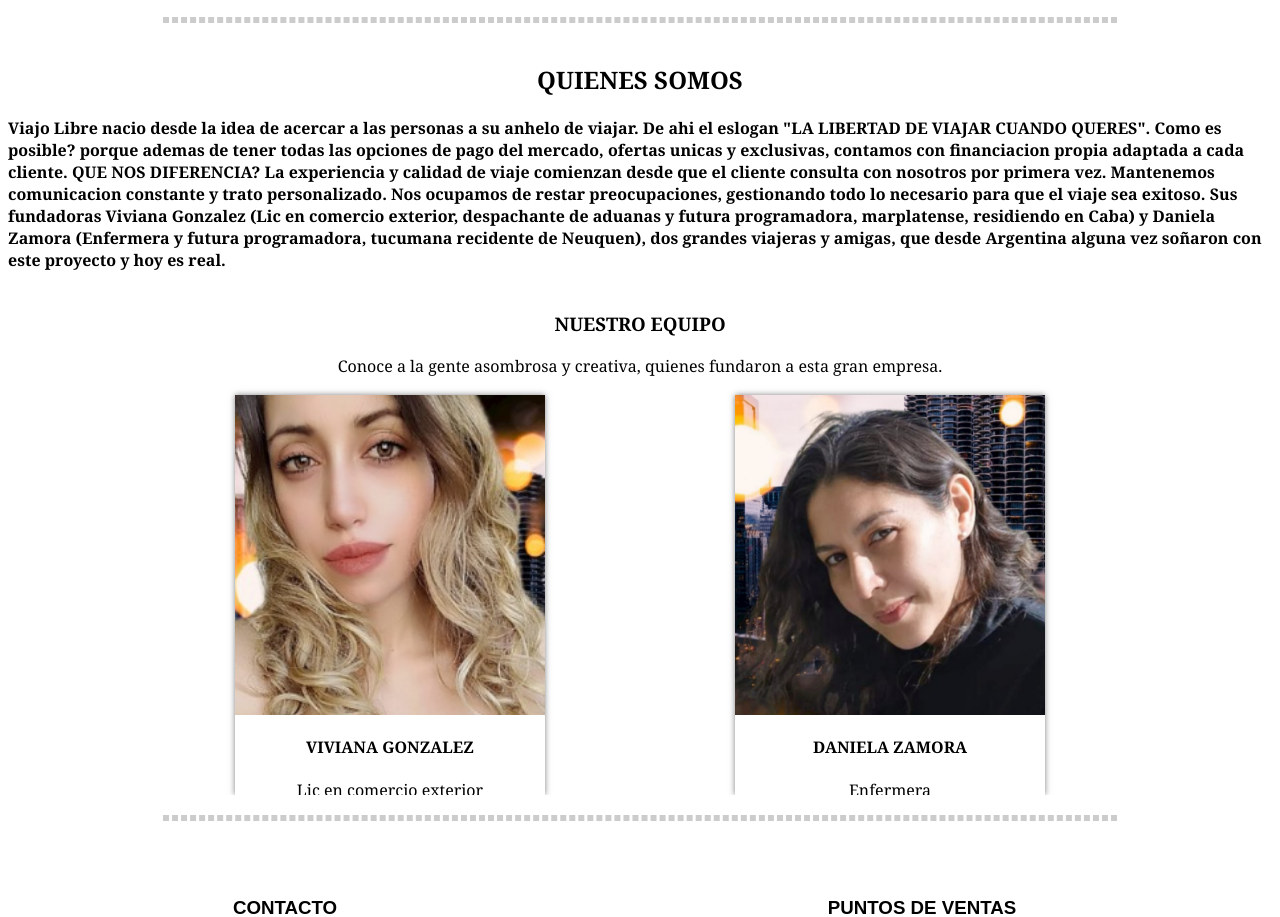
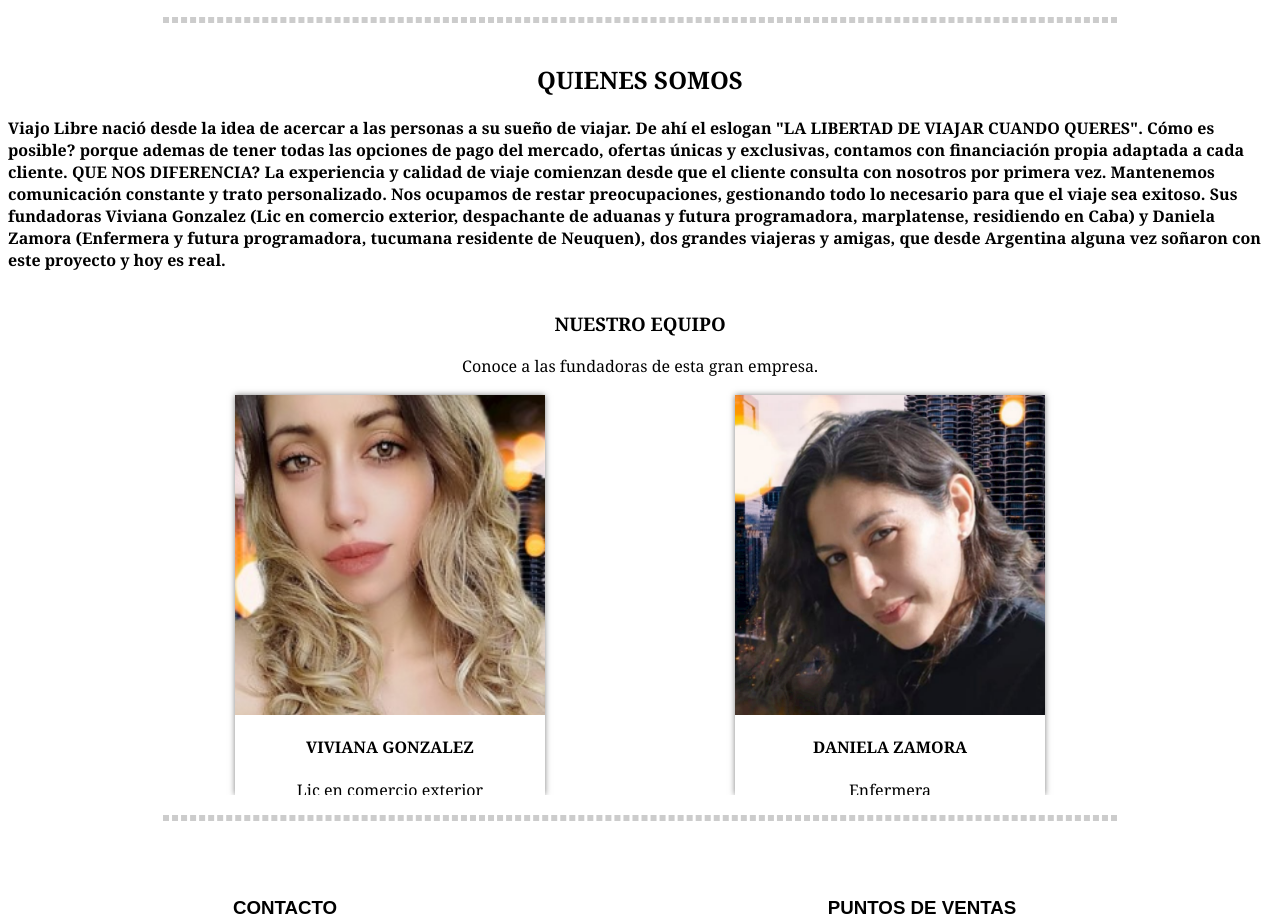
Before and after one commit to VIVIANANGONZALEZ/TP-GRUPO-10-COM171, a plain HTML site: page index.html in a window 1280 px wide. Shown: the part 1703-2620 px from the top of the page. Drawn offline with nearby package versions, Linux system fonts and the light colour scheme.

Commit message:
Update index.html

```diff
--- a/index.html
+++ b/index.html
@@ -108,7 +108,7 @@
           <div class="mySlides fade">
             <img src="./IMG/paris.jpg" style="width: 100%" />
             <div class="text">
-              <h1> EUROPA 19 NOCHES AEREOS, HOTEL 4*, EXCURSIONES, TRASLADOS, SEGURO, U$S4500 </h1>
+              <h1> EUROPA 20 NOCHES AEREOS, HOTEL 4*, EXCURSIONES, TRASLADOS, SEGURO, U$S4500 </h1>
             </div>
           </div>
 
@@ -157,21 +157,21 @@
     <div class="quienesSomos" id="quienes-somos">
       <h2>QUIENES SOMOS</h2>
       <h4>
-        Viajo Libre nacio desde la idea de acercar a las personas a su anhelo de viajar. De ahi el eslogan "LA LIBERTAD
-        DE VIAJAR CUANDO QUERES". Como es posible? porque ademas de tener todas las opciones de pago del mercado,
-        ofertas unicas y exclusivas, contamos con financiacion propia adaptada a cada cliente. QUE NOS DIFERENCIA? La
+        Viajo Libre nació desde la idea de acercar a las personas a su sueño de viajar. De ahí el eslogan "LA LIBERTAD
+        DE VIAJAR CUANDO QUERES". Cómo es posible? porque ademas de tener todas las opciones de pago del mercado,
+        ofertas únicas y exclusivas, contamos con financiación propia adaptada a cada cliente. QUE NOS DIFERENCIA? La
         experiencia y calidad de viaje comienzan desde que el cliente consulta con nosotros por primera vez. Mantenemos
-        comunicacion constante y trato personalizado. Nos ocupamos de restar preocupaciones, gestionando todo lo
+        comunicación constante y trato personalizado. Nos ocupamos de restar preocupaciones, gestionando todo lo
         necesario para que el viaje sea exitoso.
         Sus fundadoras Viviana Gonzalez (Lic en comercio exterior, despachante de aduanas y futura programadora,
-        marplatense, residiendo en Caba) y Daniela Zamora (Enfermera y futura programadora, tucumana recidente de
+        marplatense, residiendo en Caba) y Daniela Zamora (Enfermera y futura programadora, tucumana residente de
         Neuquen), dos
         grandes viajeras y amigas, que desde Argentina alguna vez
         soñaron con este proyecto y hoy es real.
       </h4>
       <section class="nosotrosContenedor" id="equipo">
         <h3>NUESTRO EQUIPO</h3>
-        <p class="after">Conoce a la gente asombrosa y creativa, quienes fundaron a esta gran empresa.</p>
+        <p class="after">Conoce a las fundadoras de esta gran empresa.</p>
         <div class="card">
           <div class="cajaNosotras">
             <div class="people">
@@ -226,8 +226,7 @@
       </div>
     </div>
   </main>
-  <script src="function.js"></script>
-</body>
+
 <footer>
   <div class="progress" role="progressbar" aria-label="Animated striped example" aria-valuenow="75" aria-valuemin="0"
     aria-valuemax="100">
@@ -265,8 +264,10 @@
       </div>
     </div>
   </div>
+
   <script src="ventanaEmergente.js"></script>
+  <script src="function.js"></script>
 </footer>
 <!-- FIGMA  https://www.figma.com/file/xksnsTKtCTfRJDwUmBGK3C/TP1DesarrolladorWebUTNgrupo10?node-id=0-1&t=cwt3Q5UdapcWAxFh-0 -->
-
+</body>
 </html>
```
